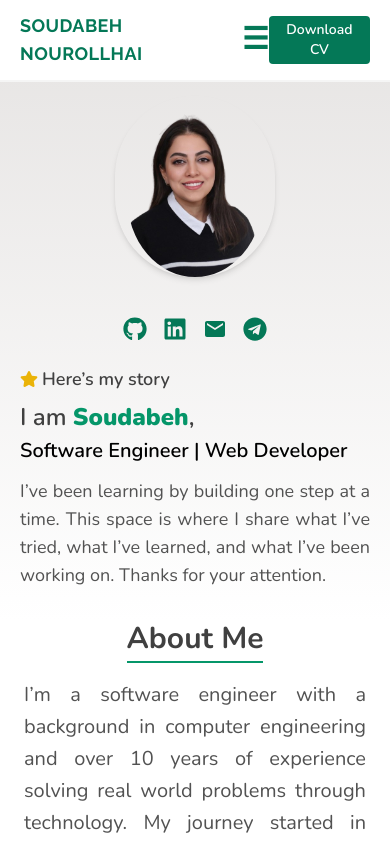
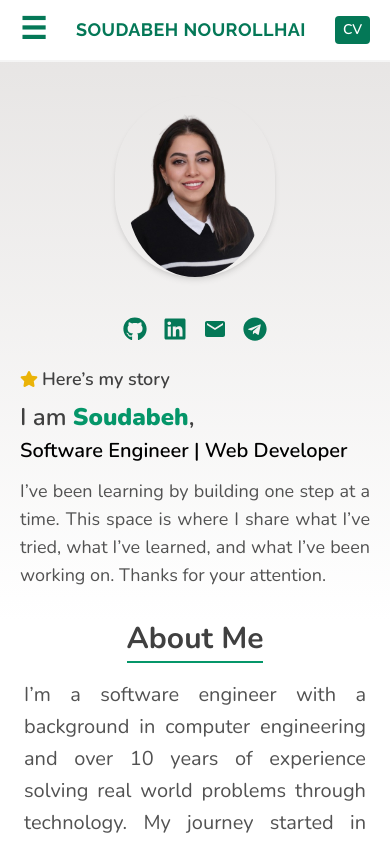
Before and after one commit to Soudabeh-Noorollahi/My-Portfolio, a React (Vite) app: page / in a window 390 px wide. Shown: the top 844 px of the page. Built offline with nearby package versions, Linux system fonts and the light colour scheme.

Commit message:
style(header): shorten CV button text on mobile for better layout

```diff
--- a/src/components/modules/Header.jsx
+++ b/src/components/modules/Header.jsx
@@ -9,7 +9,17 @@ function Header() {
 
   return (
     <header className="fixed w-screen border-b-2 xl:max-w-[1380px] border-b-neutral-100 mx-auto bg-white z-20">
-      <div className="flex xl:px-20 px-5 xl:py-6 py-3 justify-between items-center">
+      <div className="flex xl:px-20 px-5 xl:py-6 py-3 justify-between items-center ">
+        {/* Mobile menu button */}
+        <span className="block md:hidden">
+          <button
+            className="text-emerald-700 text-3xl font-bold"
+            onClick={() => setIsMobileMenuOpen(!isMobileMenuOpen)}
+          >
+            ☰
+          </button>
+        </span>
+
         <span
           className="text-lg md:text-xl xl:text-2xl font-bold tracking-wide text-emerald-700"
           style={{ fontFamily: "Raleway, sans-serif" }}
@@ -38,21 +48,12 @@ function Header() {
           </ul>
         </span>
 
-        {/* Mobile menu button */}
-        <span className="block md:hidden">
-          <button
-            className="text-emerald-700 text-3xl font-bold"
-            onClick={() => setIsMobileMenuOpen(!isMobileMenuOpen)}
-          >
-            ☰
-          </button>
-        </span>
-
         {/* Download CV button (always visible) */}
         <span>
           <Link to="/request-cv">
             <button className="bg-emerald-700  px-2 md:px-4 xl:px-6 py-1 md:py-2  text-sm xl:text-lg rounded text-white font-semibold hover:bg-white hover:border hover:border-emerald-600 hover:text-emerald-600 hover:font-bold transition-colors">
-              Download CV
+              <span className="block md:hidden">CV</span>
+              <span className="hidden md:block">Download CV</span>
             </button>
           </Link>
         </span>
```
